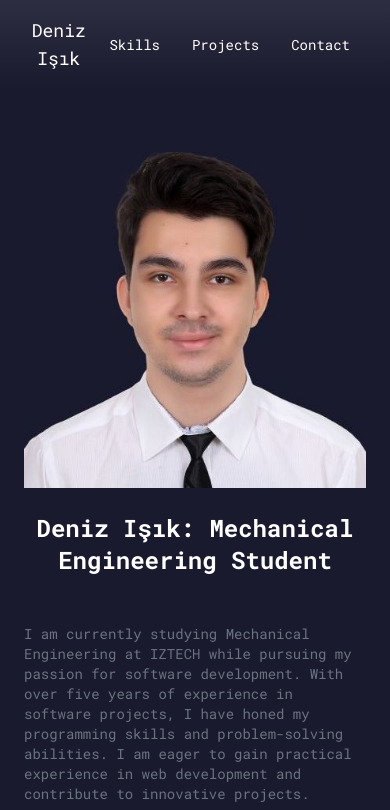
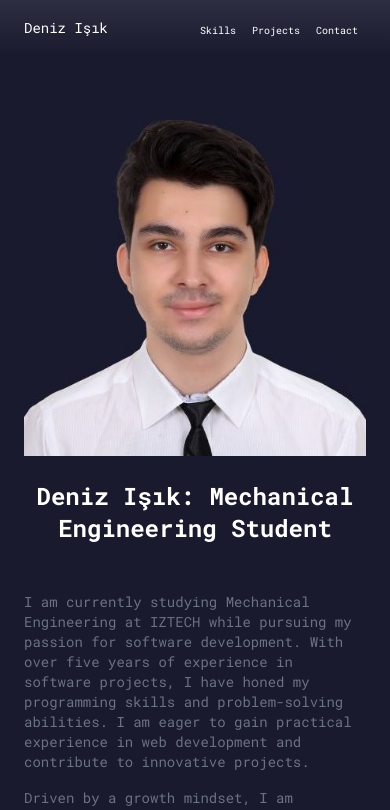
Before and after one commit to laurance18/portfolio, a React (Create React App) app in the folder portfolio-site/: page / in a window 390 px wide. Shown: the top 810 px of the page. Built offline with nearby package versions, Linux system fonts and the light colour scheme; the HTML template or start-up script is replaced by a standard one.

Commit message:
Refactor navbar

```diff
--- a/portfolio-site/src/components/Navbar.js
+++ b/portfolio-site/src/components/Navbar.js
@@ -3,28 +3,13 @@ import {BrowserView, MobileView} from 'react-device-detect';
 export default function Navbar() {
 
     return (
-        <>
-            <BrowserView>
-                <nav className="bg-gradient-to-t from-primary to-secondary flex justify-between items-center py-4 px-6">
-                    <h2 className="text-white text-lg">Deniz Işık</h2>
-                    <div className="nav--links">
-                        <a href="#skills" className="text-white text-sm hover:text-gray-300 px-4">Skills</a>
-                        <a href="#projects" className="text-white text-sm hover:text-gray-300 px-4">Projects</a>
-                        <a href="#contacts" className="text-white text-sm hover:text-gray-300 px-4">Contact</a>
-                    </div>
-                </nav>
-            </BrowserView>
-            <MobileView>
-                <nav className="bg-gradient-to-t from-primary to-secondary flex justify-between xl:justify-between items-center py-4 px-6">
-                    <h2 className="text-white text-sm">Deniz Işık</h2>
-                    <div className="nav--links">
-                        <a href="#skills" className="text-white text-[10px] hover:text-gray-300 px-2">Skills</a>
-                        <a href="#projects" className="text-white text-[10px] hover:text-gray-300 px-2">Projects</a>
-                        <a href="#contact" className="text-white text-[10px] hover:text-gray-300 px-2">Contact</a>
-                    </div>
-                </nav>
-            </MobileView>
-
-        </>
+        <nav className="bg-gradient-to-t from-primary to-secondary flex justify-between xl:justify-between items-center py-4 px-6">
+            <h2 className="text-white text-sm md:text-lg">Deniz Işık</h2>
+            <div className="nav--links">
+                <a href="#skills" className="text-white text-[10px] md:text-sm hover:text-gray-300 md:px-4 px-2">Skills</a>
+                <a href="#projects" className="text-white text-[10px] md:text-sm hover:text-gray-300 md:px-4 px-2">Projects</a>
+                <a href="#contact" className="text-white text-[10px] md:text-sm hover:text-gray-300 md:px-4 px-2">Contact</a>
+            </div>
+        </nav>
     )
 }
```
